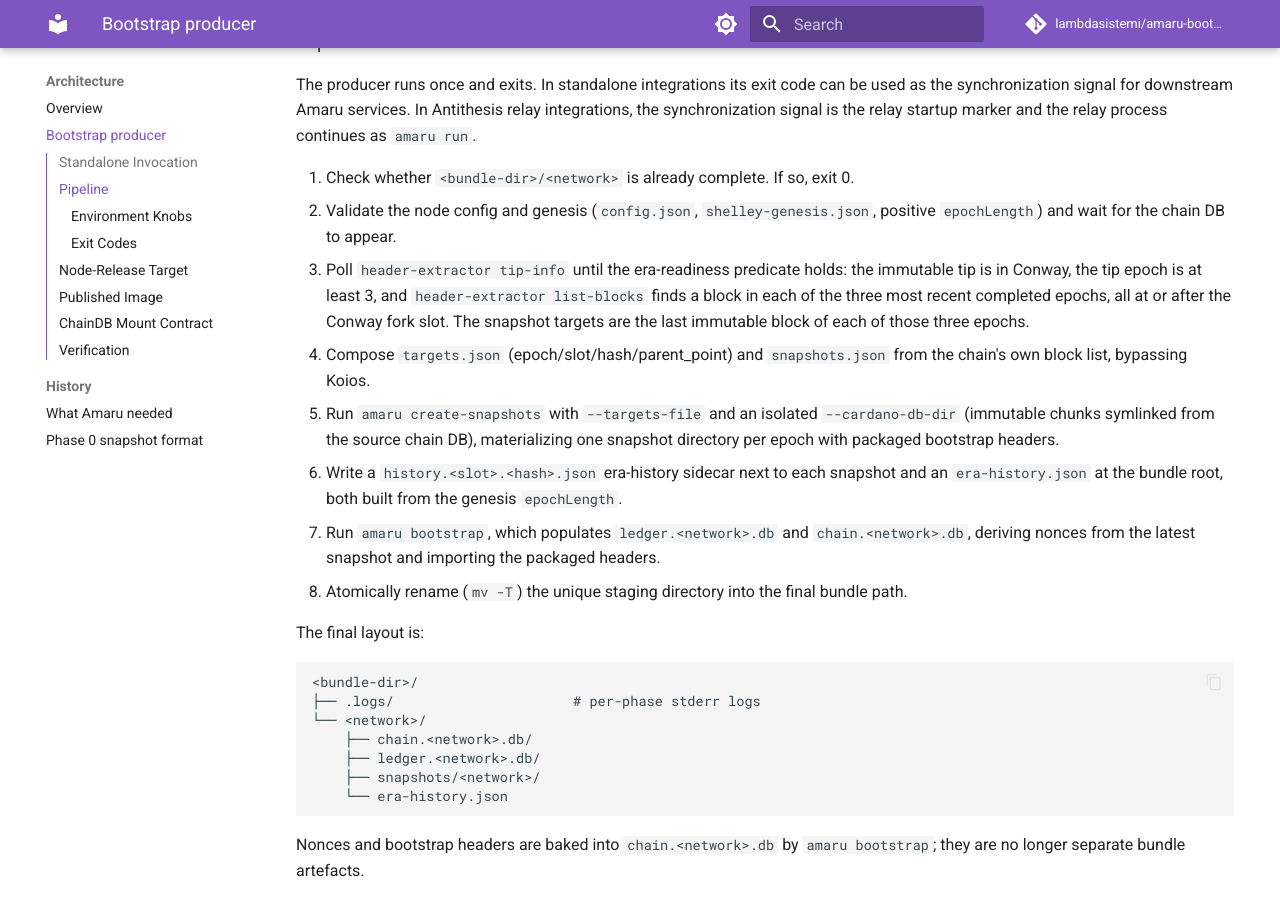
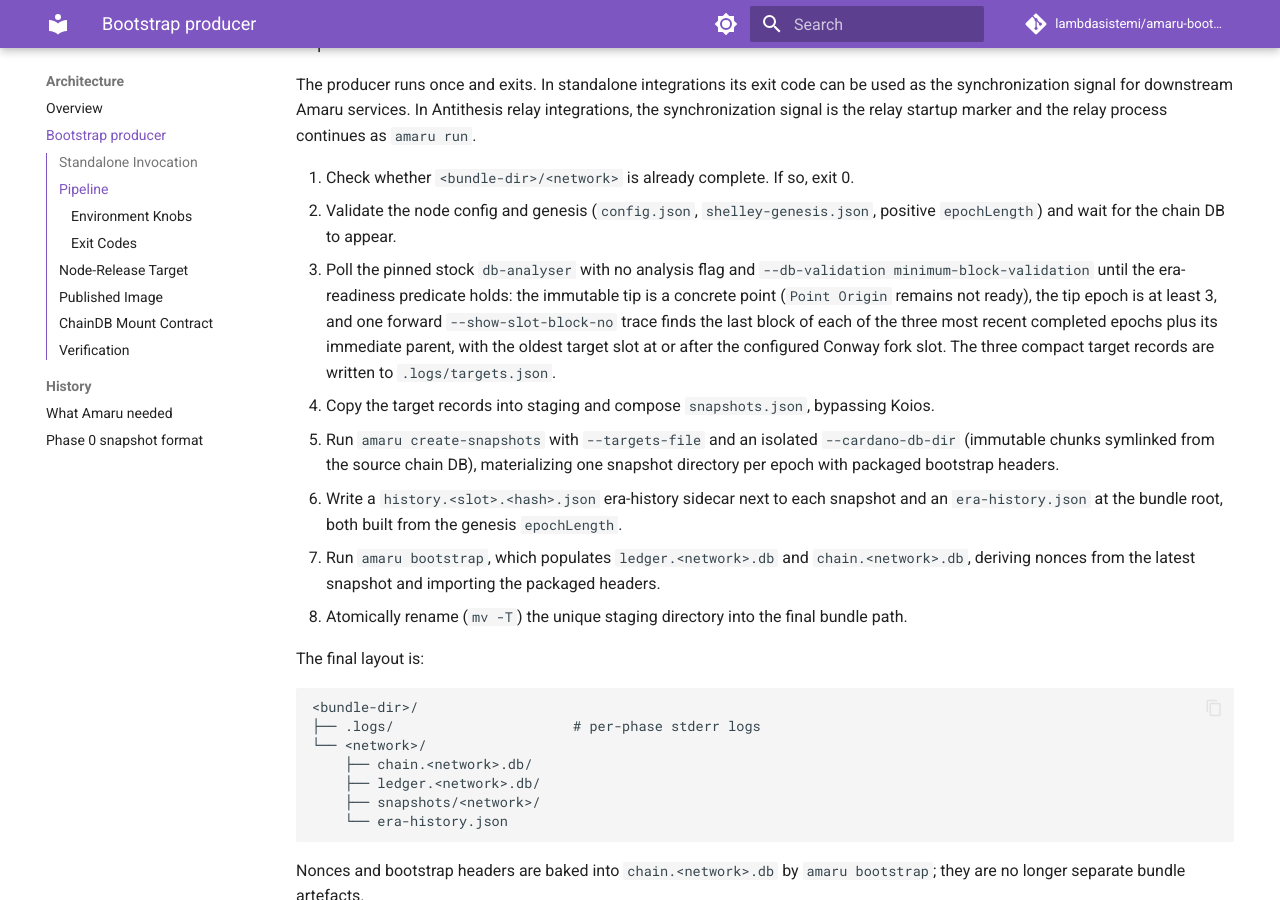
Before and after one commit to lambdasistemi/amaru-bootstrap, an MkDocs documentation site: the page built from docs/bootstrap-producer.md, in a window 1280 px wide and 900 px high, scrolled down 1162 px. Built offline with MkDocs 1.6.1 and Material for MkDocs 9.7.7, drawn with Linux system fonts in a browser that asks for light colours; comment, search, counter and statistics services are not loaded; some of the changed text lies outside the part shown.

Commit message:
docs: describe stock db-analyser producer flow
Tasks: T014, T015, T016

````diff
--- a/docs/bootstrap-producer.md
+++ b/docs/bootstrap-producer.md
@@ -61,14 +61,17 @@ the relay startup marker and the relay process continues as `amaru run`.
 2. Validate the node config and genesis (`config.json`,
    `shelley-genesis.json`, positive `epochLength`) and wait for the
    chain DB to appear.
-3. Poll `header-extractor tip-info` until the era-readiness predicate
-   holds: the immutable tip is in Conway, the tip epoch is at least 3,
-   and `header-extractor list-blocks` finds a block in each of the
-   three most recent completed epochs, all at or after the Conway fork
-   slot. The snapshot targets are the last immutable block of each of
-   those three epochs.
-4. Compose `targets.json` (epoch/slot/hash/parent_point) and
-   `snapshots.json` from the chain's own block list, bypassing Koios.
+3. Poll the pinned stock `db-analyser` with no analysis flag and
+   `--db-validation minimum-block-validation` until the era-readiness
+   predicate holds: the immutable tip is a concrete point
+   (`Point Origin` remains not ready), the tip epoch is at least 3,
+   and one forward `--show-slot-block-no` trace finds the last block
+   of each of the three most recent completed epochs plus its
+   immediate parent, with the oldest target slot at or after the
+   configured Conway fork slot. The three compact target records are
+   written to `.logs/targets.json`.
+4. Copy the target records into staging and compose `snapshots.json`,
+   bypassing Koios.
 5. Run `amaru create-snapshots` with `--targets-file` and an isolated
    `--cardano-db-dir` (immutable chunks symlinked from the source
    chain DB), materializing one snapshot directory per epoch with
@@ -135,7 +138,7 @@ to wait for the chain to mature.
 | 3 | configuration-error: missing/invalid config or genesis |
 | 5 | tool-error: targets composition failed |
 | 6 | tool-error: `amaru create-snapshots` or sidecar write failed |
-| 7 | tool-error: `header-extractor` could not read the chain DB (for example a read-only mount) |
+| 7 | tool-error: `db-analyser` could not open the chain DB (for example a read-only mount) |
 | 9 | tool-error: `amaru bootstrap` failed |
 | 10 | output-write-error: atomic rename failed |
 | >= 64 | internal error (bash `ERR` trap: `64 + rc`) |
@@ -197,7 +200,7 @@ volumes:
   - amaru-bundle:/srv/amaru
 ```
 
-This is not a write contract for the producer. `header-extractor` opens
+This is not a write contract for the producer. `db-analyser` opens
 only the immutable DB and the readiness predicate is derived only from
 immutable chunks. `amaru create-snapshots` works against an isolated
 `--cardano-db-dir` in which the immutable chunks are symlinked from the
@@ -206,7 +209,7 @@ materializes never land in the node-owned LedgerDB. The read-write
 mount is required because the node-10.7.1 consensus ImmutableDB opener
 validates chunk files through APIs that fail on a read-only filesystem;
 the producer detects that case and exits 7 with a pointer to the
-`tip-info` stderr log.
+readiness poll's stderr log under `<bundle-dir>/.logs/`.
 
 ## Verification
 
````
Also changed, not shown: AGENTS.md (+1 -1 lines), README.md (+11 -5 lines), docs/architecture.md (+7 -11 lines), docs/index.md (+15 -11 lines), skills/amaru-bootstrap-guide/SKILL.md (+9 -13 lines), specs/052-retarget-db-analyser/tasks.md (+3 -3 lines).
